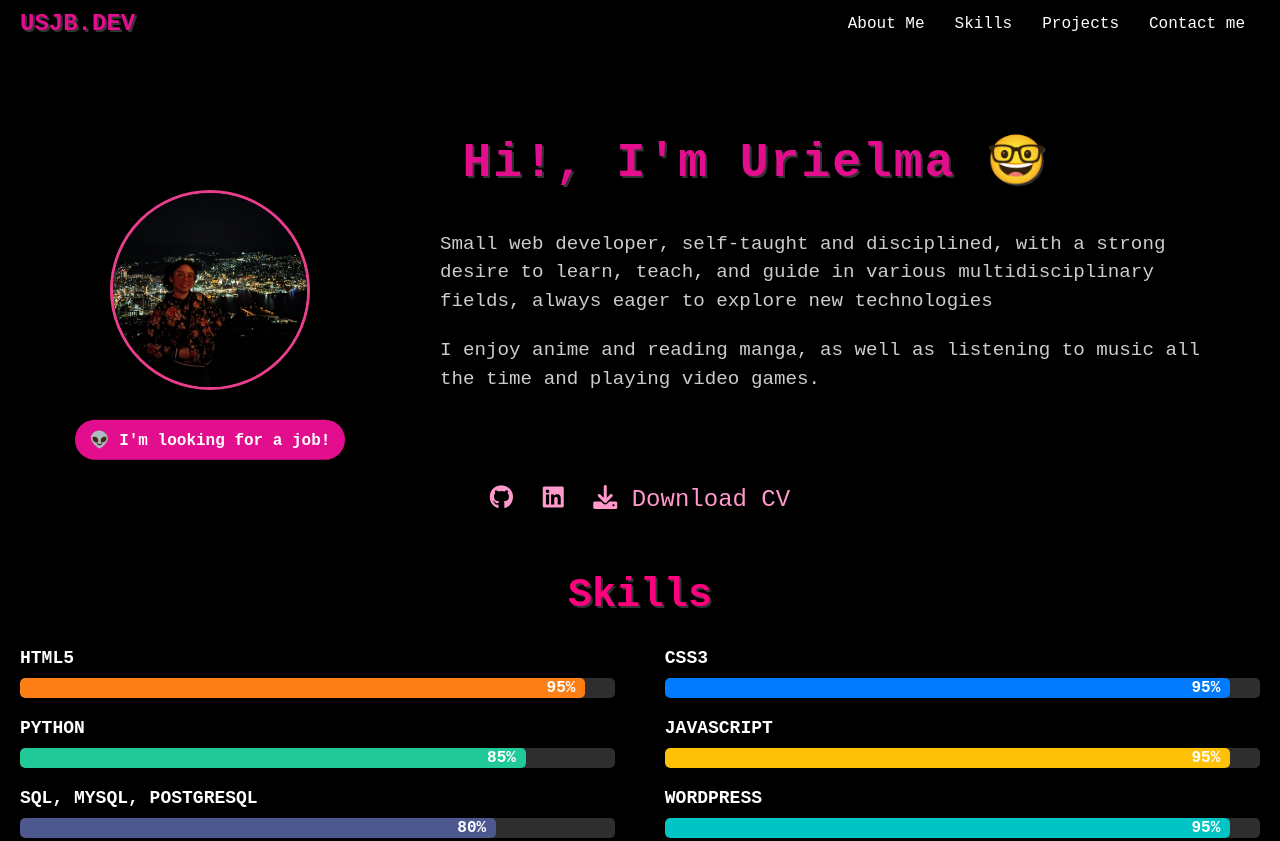
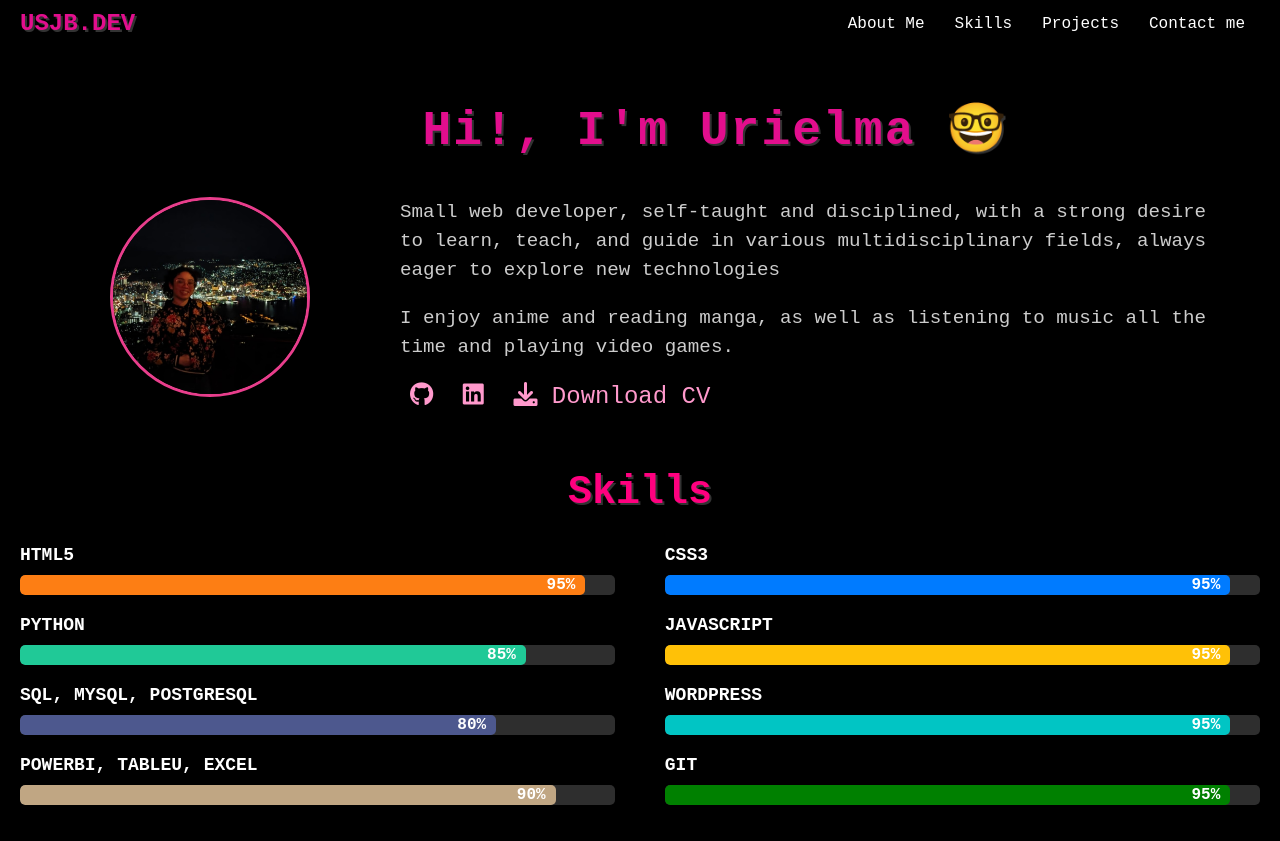
Before and after one commit to Urielmajb/usjbdev.github.io, a plain HTML site: page portafolio.html in a window 1280 px wide. Shown: the top 841 px of the page. Drawn offline with Linux system fonts and the light colour scheme.

Commit message:
Mejorounpoco

```diff
--- a/css/style.css
+++ b/css/style.css
@@ -69,17 +69,16 @@ body {
 
 .social-icons a {
   margin: 0 10px;
-  color: white; /* Color del texto */
-  font-size: 24px; /* Tamaño de fuente */
-  transition: color 0.3s; /* Transición para el efecto hover */
+  color: white;
+  /* Black icons */
+  font-size: 24px;
+  transition: color 0.3s;
 }
 
 .social-icons a:hover {
-  color: #e83e8c; /* Color en hover */
+  color: #e83e8c;
+  /* Neon pink on hover */
 }
-
-
-
 
 /* Header styles */
 header {
@@ -190,6 +189,7 @@ header {
   cursor: pointer;
 }
 
+
 /* Portfolio Page Styles */
 .content {
   padding-top: 60px;
@@ -204,57 +204,36 @@ header {
   align-items: center;
   justify-content: center;
   text-align: left;
-  flex-wrap: wrap;
-  gap: 20px; /* Para hacerlo más responsive */
 }
 
 .about-me .profile-container {
-  flex-basis: 30%; /* Define el tamaño de la imagen */
-  text-align: center;
-  position: relative;
-  margin-right: 20px; /* Espacio entre la imagen y el texto */
+  flex-basis: 30%; /* Set the width of the image container */
+  text-align: center; /* Center the image horizontally */
 }
 
 .about-me img {
   border-radius: 50%;
-  border: 3px solid var(--pink);
-  margin: 0 auto;
-  /* animation: pulse 3s ease-in-out; */
-  width: 200px; /* Asegurarse de que la imagen tenga un tamaño consistente */
-  height: 200px;
+  border: 3px solid var(--pink); /* Pink border with 5px thickness */
+  margin: 0 auto; /* Center the image horizontally */
+  animation: pulse 3s ease-in-out; /* Apply the pulse animation */
 }
 
-/* Status tag below the image */
-.status-tag {
-  position: relative;
-  top: 15px;
-  right: 10px; /* Espacio entre la imagen y el mensaje */
-  background-color: #e20e8d;
-  color: white;
-  padding: 10px 15px;
-  border-radius: 20px;
-  font-size: 1rem;
-  font-weight: bold;
-  box-shadow: 0px 0px 10px rgba(0, 0, 0, 0.5);
-  animation: bounce 2s infinite;
-  white-space: nowrap;
-  display: inline-block; /* Asegurarse de que no ocupe todo el ancho */
-  margin-top: 10px; /* Espacio adicional debajo de la imagen */
-}
-
-@keyframes bounce {
-  0%, 100% {
-    transform: translateY(0);
+@keyframes pulse {
+  0% {
+    transform: scale(1);
   }
   50% {
-    transform: translateY(-5px);
+    transform: scale(1.05);
+  }
+  100% {
+    transform: scale(1);
   }
 }
 
+.about-me .about-content {
+  flex-basis: 70%; /* Set the width of the content container */
+}
 
-.about-me .about-content {
-  flex-basis: 60%; /* Ajustamos el contenido para ocupar más espacio */
-}
 
 .about-me .section-title {
   font-size: 3rem;
@@ -264,6 +243,8 @@ header {
   letter-spacing: 2px;
   text-shadow: 2px 2px #333333;
 }
+
+
 
 .about-me p {
   font-size: 1.2rem;
@@ -327,6 +308,7 @@ header {
     border-color: transparent
   }
 }
+
 
 .section {
   padding: 20px;
--- a/portafolio.html
+++ b/portafolio.html
@@ -43,9 +43,6 @@
             <div id="about-me" class="section about-me">
                 <div class="profile-container">
                     <img src="assets/img/yo.jpg" alt="Profile Image" style="margin-top: 90px;" class="profile-image">
-                    <div class="status-tag">
-                        <span>👽 I'm looking for a job!</span>
-                    </div>
                 </div>
                 <div class="about-content">
                     <h2 class="section-title typing-demo">Hi!, I'm Urielma 🤓</h2>
@@ -53,7 +50,7 @@
                         in various multidisciplinary fields, always eager to explore new technologies</p>
                     <p>I enjoy anime and reading manga, as well as listening to music all the time and playing video
                         games.</p>
-                    </div>
+
                     <div class="social-icons">
                         <a href="https://github.com/Urielmajb" target="_blank"><i class="fab fa-github"></i></a>
                         <a href="https://www.linkedin.com/in/urielmajb/" target="_blank"><i
@@ -64,7 +61,6 @@
             </div>
         </section>
     </div>
-
    <!-- Skills Section -->
   <!-- Programming Languages Section -->
   <div id="skills" class="section programming-languages">
```
